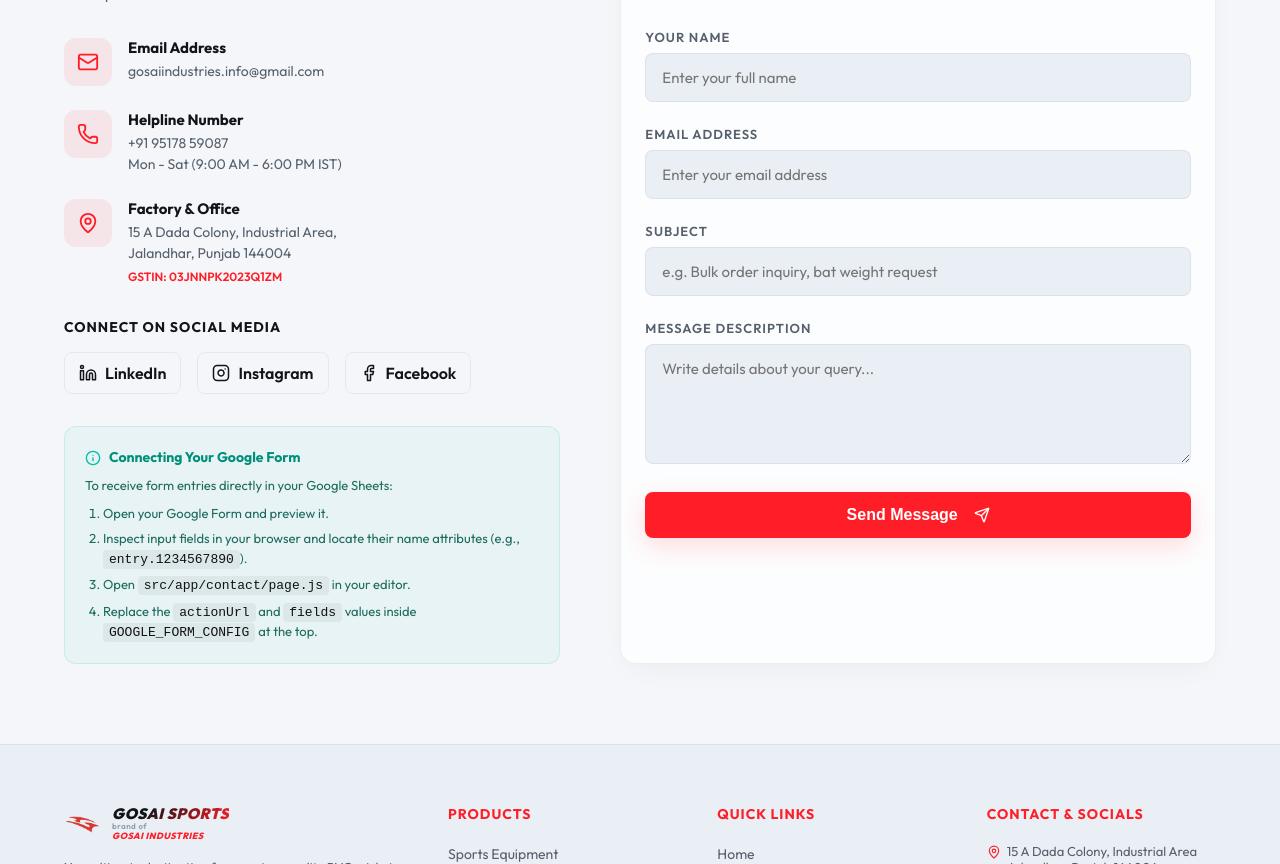
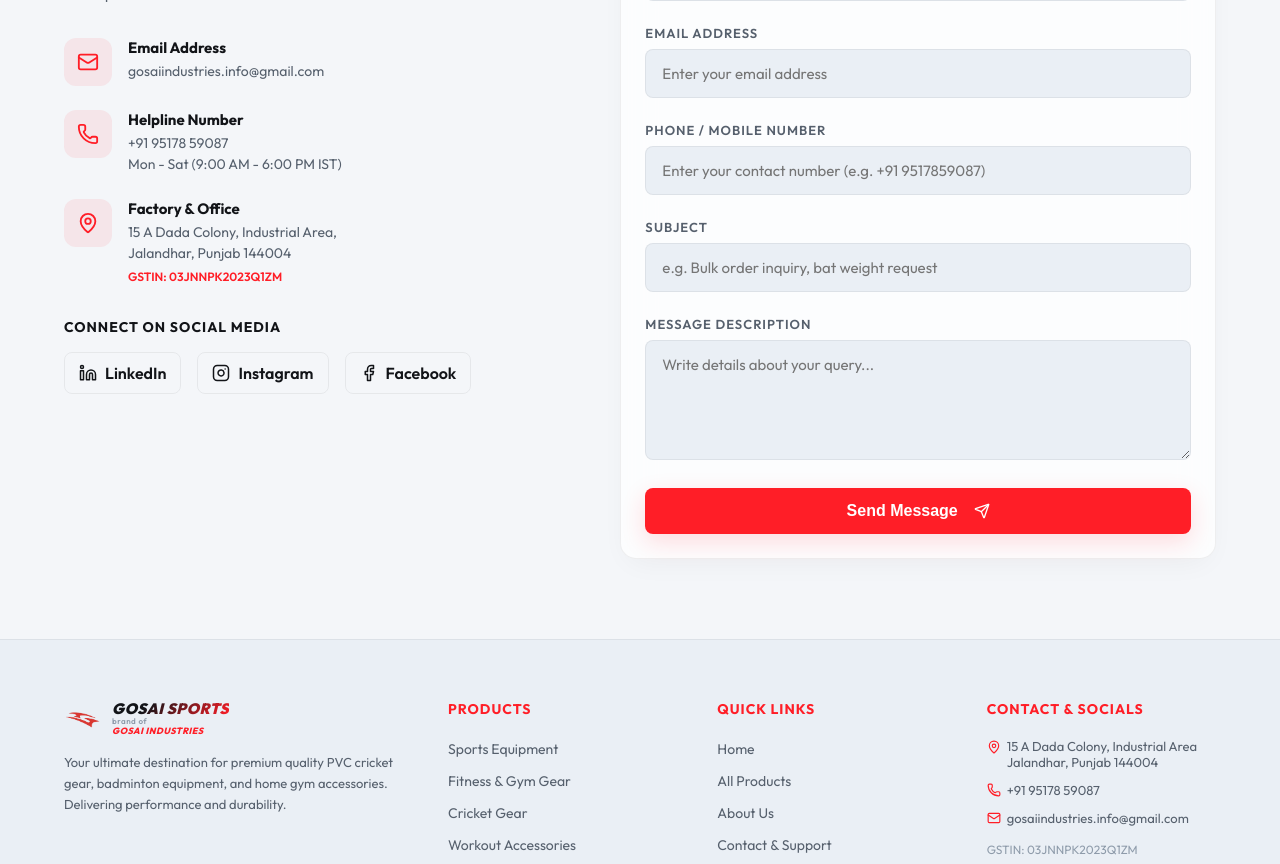
Before and after one commit to kumar-ajit16/gosai-sports, a Next.js app: page /contact in a window 1280 px wide. Shown: the part 420-1284 px from the top of the page. Built offline with nearby package versions, Linux system fonts and the light colour scheme.

Commit message:
google form updated

```diff
--- a/src/app/contact/page.js
+++ b/src/app/contact/page.js
@@ -3,16 +3,14 @@
 import { useState } from "react";
 import { Mail, Phone, MapPin, Send, CheckCircle, Info } from "lucide-react";
 
-// Google Form Configuration Keys
-// Replace these with your actual Google Form Action URL and field Entry IDs.
 const GOOGLE_FORM_CONFIG = {
-  // Example: "https://docs.google.com/forms/u/0/d/e/1FAIpQLSfXXXXXXXXXXXXX/formResponse"
-  actionUrl: "https://docs.google.com/forms/u/0/d/e/1FAIpQLSdyH9T1x3lqJ61N2U_wYn8G-r-7BveqM-Vd3w0o2wzO0hH9qQ/formResponse",
+  actionUrl: "https://docs.google.com/forms/d/e/1FAIpQLSeRNFYs_H41y3AGQ-0x51rKNaYuBLCaguuHyHQSh4UlmiAgzw/formResponse",
   fields: {
-    name: "entry.1000001",    // Replace with your Form Name field entry ID
-    email: "entry.1000002",   // Replace with your Form Email field entry ID
-    subject: "entry.1000003", // Replace with your Form Subject field entry ID
-    message: "entry.1000004"  // Replace with your Form Message field entry ID
+    name: "entry.2144736350",
+    email: "entry.700747803",
+    phone: "entry.344020609",
+    subject: "entry.1707630567",
+    message: "entry.968865221"
   }
 };
 
@@ -20,6 +18,7 @@
   const [formData, setFormData] = useState({
     name: "",
     email: "",
+    phone: "",
     subject: "",
     message: ""
   });
@@ -39,6 +38,7 @@
     const formParams = new URLSearchParams();
     formParams.append(GOOGLE_FORM_CONFIG.fields.name, formData.name);
     formParams.append(GOOGLE_FORM_CONFIG.fields.email, formData.email);
+    formParams.append(GOOGLE_FORM_CONFIG.fields.phone, formData.phone);
     formParams.append(GOOGLE_FORM_CONFIG.fields.subject, formData.subject);
     formParams.append(GOOGLE_FORM_CONFIG.fields.message, formData.message);
 
@@ -55,7 +55,7 @@
       });
 
       setStatus("success");
-      setFormData({ name: "", email: "", subject: "", message: "" });
+      setFormData({ name: "", email: "", phone: "", subject: "", message: "" });
     } catch (err) {
       console.error("Submission error: ", err);
       setStatus("error");
@@ -135,22 +135,6 @@
               </div>
             </div>
 
-            {/* Google Forms Connection Instructions Box */}
-            <div className="setup-instructions">
-              <div style={{ display: "flex", gap: "8px", alignItems: "center", marginBottom: "8px" }}>
-                <Info size={16} style={{ color: "#00BFA5" }} />
-                <h5 style={{ margin: 0 }}>Connecting Your Google Form</h5>
-              </div>
-              <p style={{ marginBottom: "8px" }}>
-                To receive form entries directly in your Google Sheets:
-              </p>
-              <ol style={{ paddingLeft: "18px", display: "flex", flexDirection: "column", gap: "6px" }}>
-                <li>Open your Google Form and preview it.</li>
-                <li>Inspect input fields in your browser and locate their name attributes (e.g., <code>entry.1234567890</code>).</li>
-                <li>Open <code>src/app/contact/page.js</code> in your editor.</li>
-                <li>Replace the <code>actionUrl</code> and <code>fields</code> values inside <code>GOOGLE_FORM_CONFIG</code> at the top.</li>
-              </ol>
-            </div>
           </div>
 
           {/* Right Side: Form Panel */}
@@ -197,6 +181,21 @@
                     placeholder="Enter your email address"
                     className="form-control"
                     value={formData.email}
+                    onChange={handleChange}
+                    disabled={status === "sending"}
+                  />
+                </div>
+
+                <div className="form-group">
+                  <label className="form-label" htmlFor="phone">Phone / Mobile Number</label>
+                  <input
+                    type="tel"
+                    id="phone"
+                    name="phone"
+                    required
+                    placeholder="Enter your contact number (e.g. +91 9517859087)"
+                    className="form-control"
+                    value={formData.phone}
                     onChange={handleChange}
                     disabled={status === "sending"}
                   />
```
